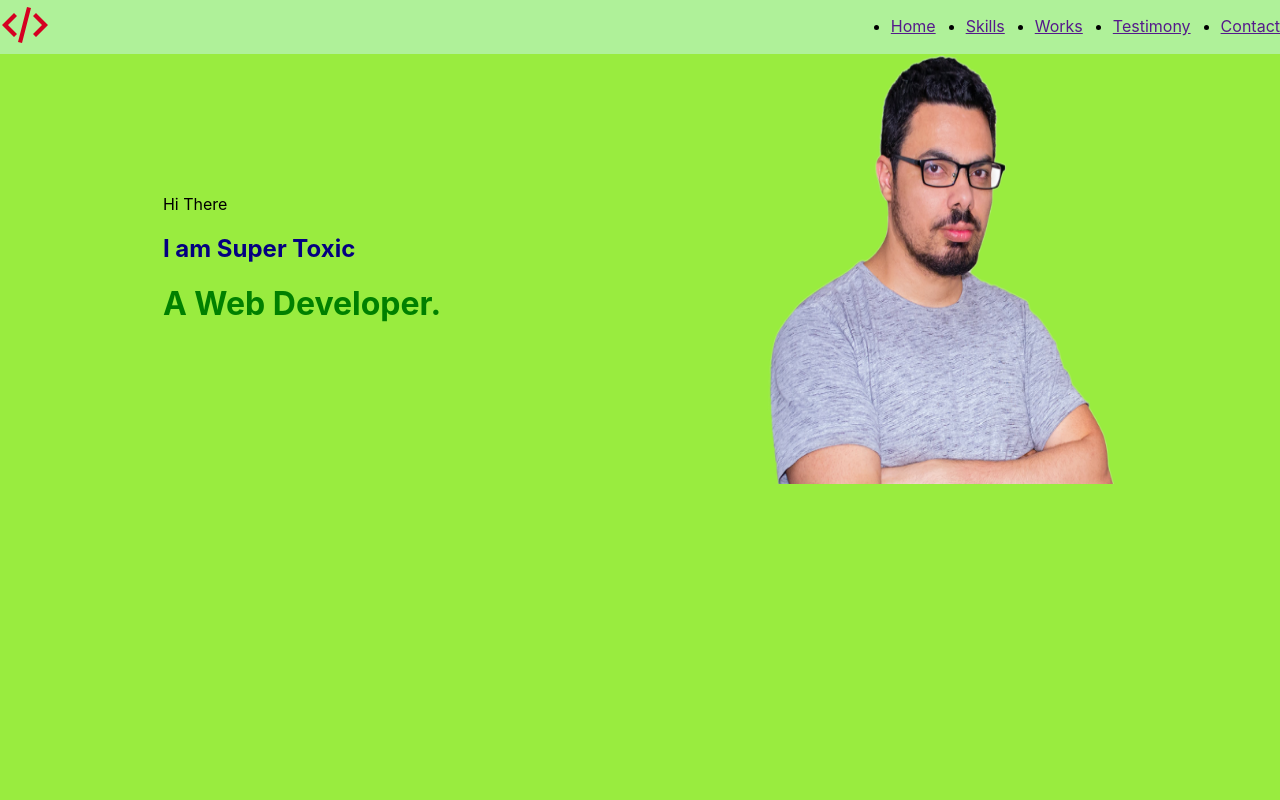
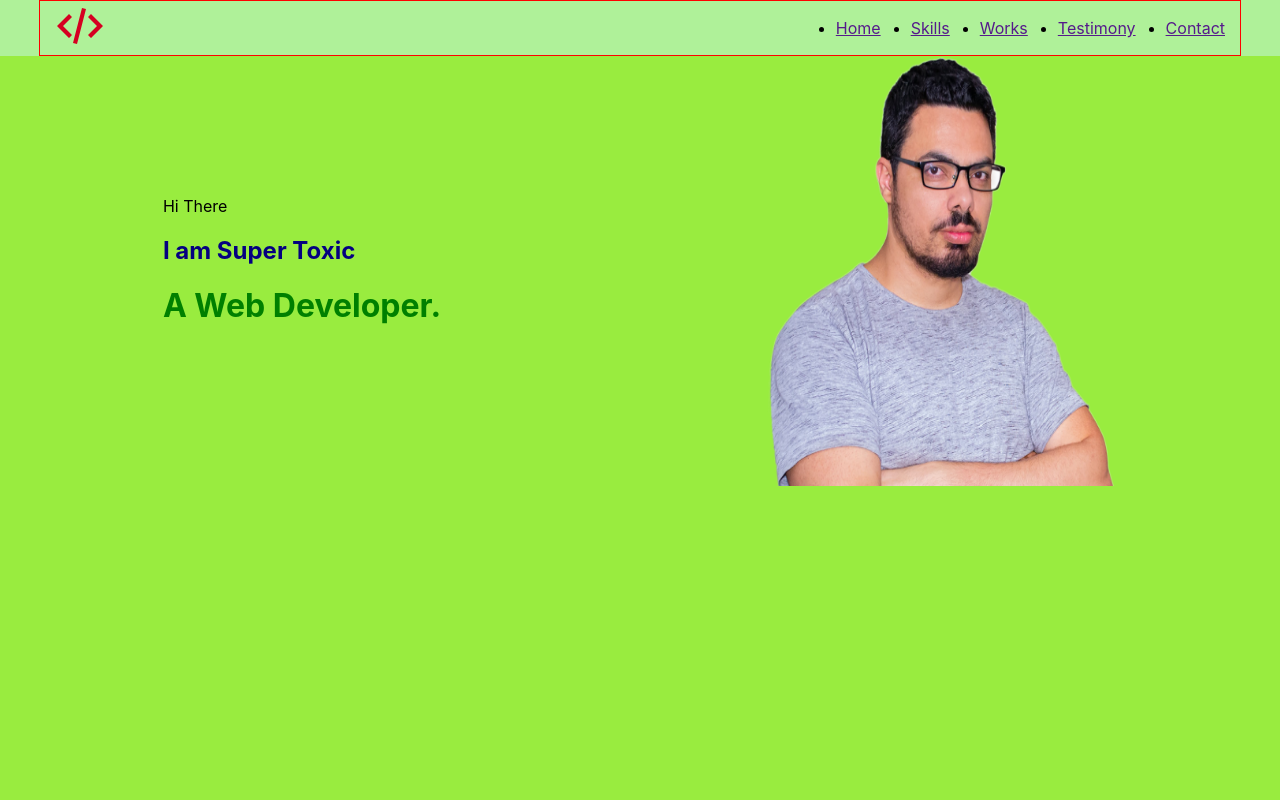
Before and after one commit to Yelkira/StyledPortfolio, a React app: page / in a window 1280 px wide. Shown: the top 800 px of the page. Built offline with nearby package versions, Linux system fonts and the light colour scheme.

Commit message:
refactor header component

```diff
--- a/src/layout/header/Header.tsx
+++ b/src/layout/header/Header.tsx
@@ -1,21 +1,25 @@
 import React from 'react';
 import styled from "styled-components";
+import {Container} from "../../components/Container";
+import {FlexContainer} from "../../components/FlexContainer";
 import {Logo} from "../../components/logo/Logo";
 import {Menu} from "../../components/menu/Menu";
 
-const items = ["Home", "Skills", "Works","Testimony", "Contact"]
+const items = ["Home", "Skills", "Works", "Testimony", "Contact"]
 
 export const Header = () => {
     return (
         <StyledHeader>
-            <Logo/>
-            <Menu menuItems={items}/>
+            <Container>
+                <FlexContainer justify={'space-between'} align={'center'}>
+                    <Logo/>
+                    <Menu menuItems={items}/>
+                </FlexContainer>
+            </Container>
         </StyledHeader>
     );
 };
 
 const StyledHeader = styled.header`
   background-color: #aff199;
-  display: flex;
-  justify-content: space-between;
 `
```
